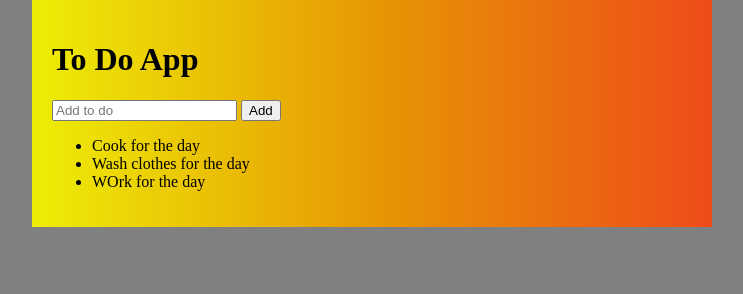
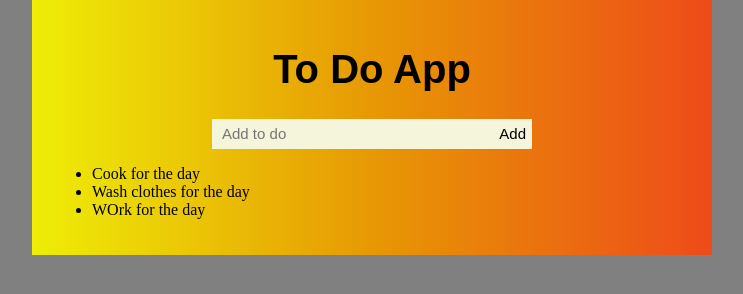
Before and after one commit to Martosky/todoLIst, a plain HTML site: page index.html in a window 1280 px wide. Shown: the whole page, without its empty margins (268-1011 px from the left). Drawn offline with Linux system fonts and the light colour scheme.

Commit message:
styling the page

```diff
--- a/style.css
+++ b/style.css
@@ -12,3 +12,37 @@ main{
     padding: 20px;
     background-image: linear-gradient(90deg, rgb(238, 238, 7), rgb(231, 152, 4), rgb(238, 75, 25));
 }
+
+h1{
+    font-family: Arial, Helvetica, sans-serif;
+    font-size: 40px;
+    text-align: center;
+}
+
+.elem-section{
+    width: 50%;
+    margin: 0 auto;
+    background-color: beige;
+    height: 30px;
+    display: flex;
+    flex-direction: row;
+    justify-content: space-between;
+
+}
+
+input{
+    outline: none;
+    border: none;
+    background: transparent;
+    padding-left: 10px;
+    font-size: 15px;
+    flex-grow: 1;
+}
+
+button{
+    outline: none;
+    border: none;
+    background: transparent;
+    padding-left: 10px;
+    font-size: 15px;
+}
```
